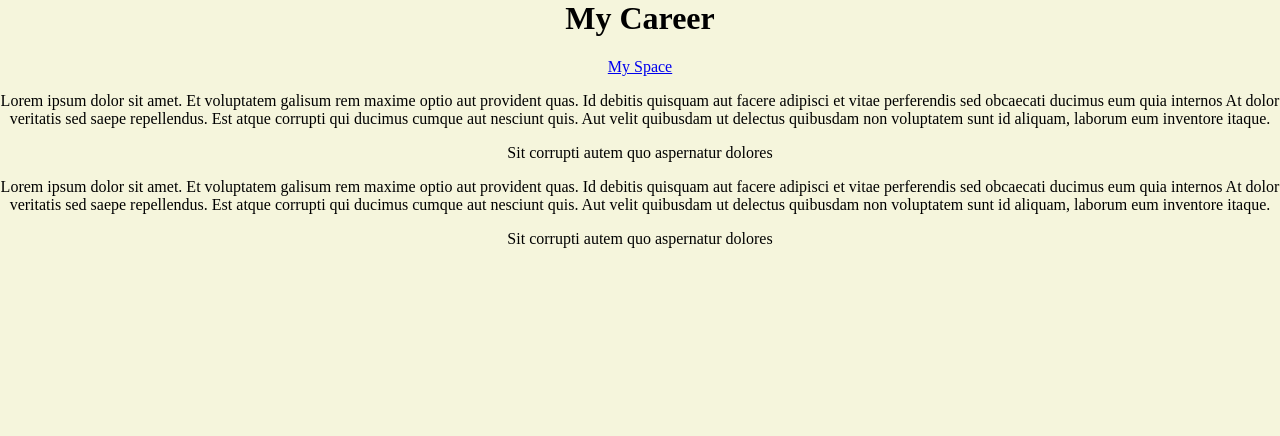
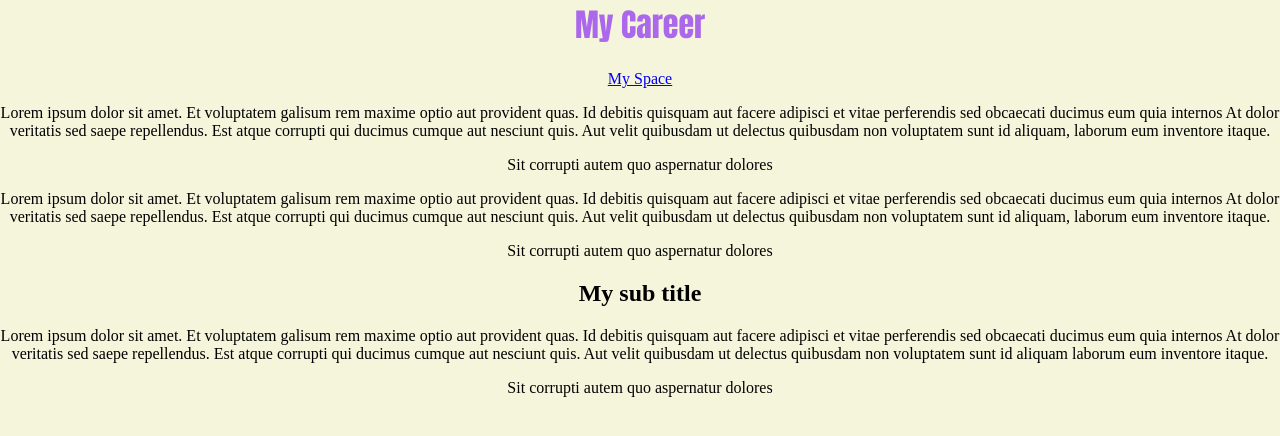
Before and after one commit to MohameddOuattara/myspace, a plain HTML site: page career.html in a window 1280 px wide. Drawn offline with Linux system fonts and the light colour scheme.

Commit message:
Text add and styling

```diff
--- a/career.html
+++ b/career.html
@@ -23,5 +23,14 @@
         cumque aut nesciunt quis. Aut velit quibusdam ut delectus quibusdam non voluptatem sunt
         id aliquam, laborum eum inventore itaque. </p><p>Sit corrupti autem quo aspernatur dolores
     </p>
+
+    <h2>My sub title</h2>
+    <p>
+        Lorem ipsum dolor sit amet. Et voluptatem galisum rem maxime optio aut provident quas.
+        Id debitis quisquam aut facere adipisci et vitae perferendis sed obcaecati ducimus eum
+        quia internos At dolor veritatis sed saepe repellendus. Est atque corrupti qui ducimus
+        cumque aut nesciunt quis. Aut velit quibusdam ut delectus quibusdam non voluptatem sunt
+        id aliquam laborum eum inventore itaque. </p><p>Sit corrupti autem quo aspernatur dolores
+    </p>
 </body>
 </html>
--- a/style.css
+++ b/style.css
@@ -3,3 +3,13 @@
     background-color: beige;
     text-align: center;
 }
+
+h1 {
+    color: blueviolet;
+    font-family: Impact, Haettenschweiler, 'Arial Narrow Bold', sans-serif;
+}
+
+h1 {
+    color: rgb(171, 104, 234);
+    font-family: Impact, Haettenschweiler, 'Arial Narrow Bold', sans-serif;
+}
```
Also changed, not shown: index.html (+9 -0 lines).
